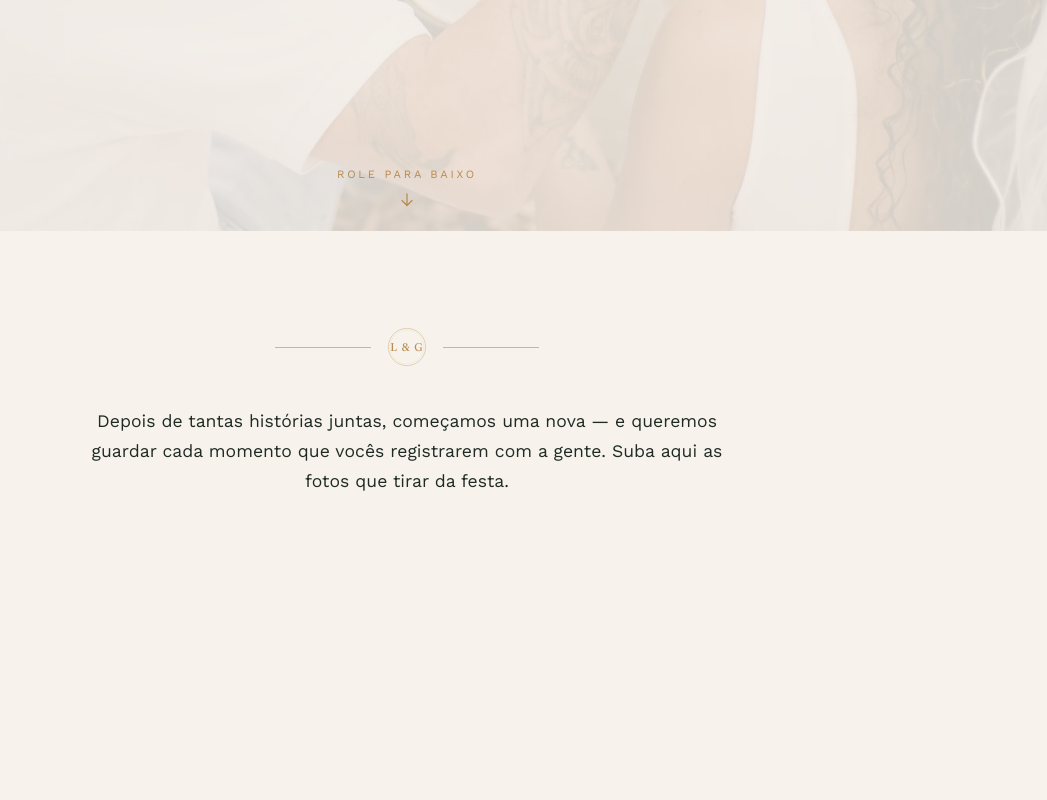
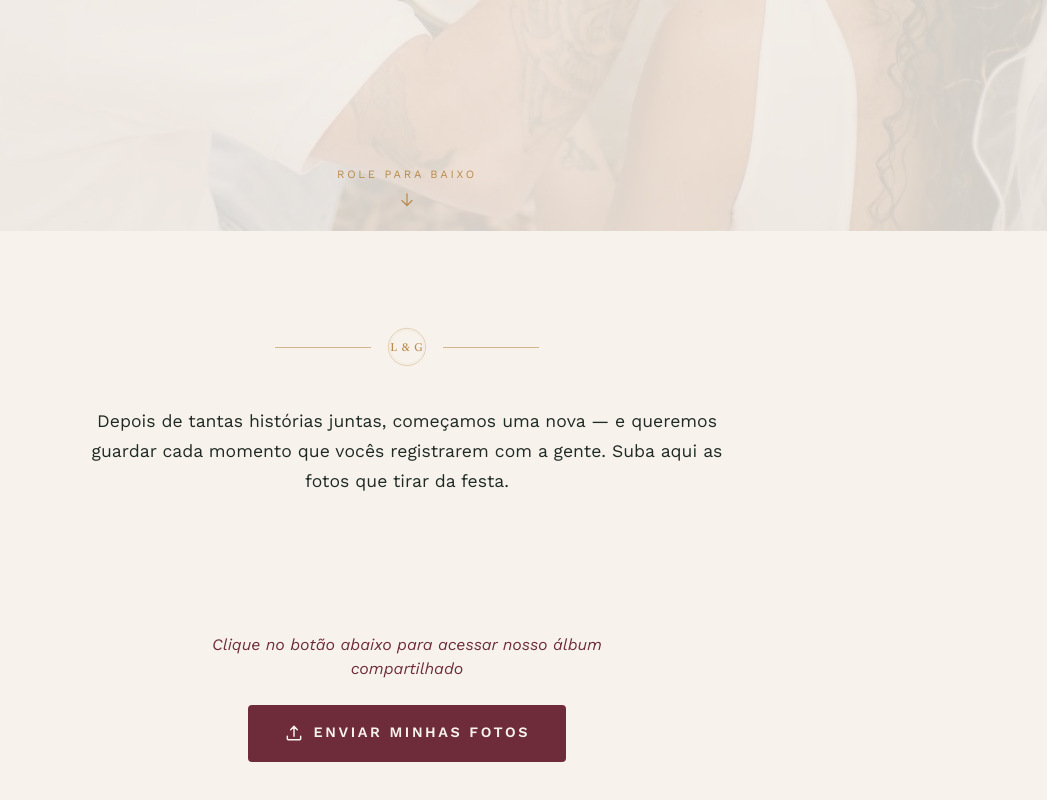
Before and after one commit to PaulRobertJr/MarriedDrive, a React (Vite) app: page / in a window 1280 px wide. Shown: the part 569-1369 px from the top of the page, without its empty margins (233-1280 px from the left). Before the commit the page ends 1162 px from the top, so only its background shows below. Built offline with nearby package versions, Linux system fonts and the light colour scheme.

Commit message:
feat: create drive button to redirect to google drive

```diff
--- a/src/App.jsx
+++ b/src/App.jsx
@@ -1,11 +1,13 @@
 import Hero from './components/Hero.jsx'
 import Invitation from './components/Invitation.jsx'
+import DriveButton from './components/DriveButton.jsx'
 
 function App() {
   return (
     <main>
       <Hero />
       <Invitation />
+      <DriveButton />
     </main>
   )
 }
--- /dev/null
+++ b/src/components/DriveButton.css
@@ -0,0 +1,53 @@
+.drive {
+  padding: clamp(2rem, 5vh, 3.5rem) 1.5rem clamp(4rem, 10vh, 6rem);
+  background-color: var(--color-ivory);
+  text-align: center;
+}
+
+.drive__hint {
+  max-width: 45ch;
+  margin-inline: auto;
+  margin-bottom: 1.5rem;
+  font-family: var(--font-body);
+  font-style: italic;
+  font-size: 1rem;
+  color: var(--color-wine);
+}
+
+.drive__button {
+  display: inline-flex;
+  align-items: center;
+  gap: 0.6rem;
+  padding: 1.1rem 2.25rem;
+  background-color: var(--color-wine);
+  color: var(--color-ivory);
+  font-family: var(--font-body);
+  font-size: 0.9rem;
+  font-weight: 600;
+  letter-spacing: 0.18em;
+  text-transform: uppercase;
+  border-radius: 4px;
+  transition:
+    background-color 0.25s ease,
+    transform 0.25s ease;
+}
+
+.drive__button-icon {
+  flex-shrink: 0;
+}
+
+.drive__button:hover {
+  background-color: var(--color-gold);
+  transform: scale(1.03);
+}
+
+.drive__button:focus-visible {
+  outline: 2px solid var(--color-ink);
+  outline-offset: 3px;
+}
+
+@media (prefers-reduced-motion: reduce) {
+  .drive__button:hover {
+    transform: none;
+  }
+}
--- /dev/null
+++ b/src/components/DriveButton.jsx
@@ -0,0 +1,38 @@
+import "./DriveButton.css";
+
+const DRIVE_LINK = "https://drive.google.com/";
+
+function DriveButton() {
+  return (
+    <section className="drive">
+      <p className="drive__hint">
+        Clique no botão abaixo para acessar nosso álbum compartilhado
+      </p>
+      <a
+        className="drive__button"
+        href={DRIVE_LINK}
+        target="_blank"
+        rel="noopener noreferrer"
+      >
+        <svg
+          className="drive__button-icon"
+          width="20"
+          height="20"
+          viewBox="0 0 24 24"
+          fill="none"
+          stroke="currentColor"
+          strokeWidth="1.75"
+          strokeLinecap="round"
+          strokeLinejoin="round"
+          aria-hidden="true"
+        >
+          <path d="M12 16V4m0 0 4 4m-4-4-4 4" />
+          <path d="M4 16v3a1 1 0 0 0 1 1h14a1 1 0 0 0 1-1v-3" />
+        </svg>
+        Enviar minhas fotos
+      </a>
+    </section>
+  );
+}
+
+export default DriveButton;
```
